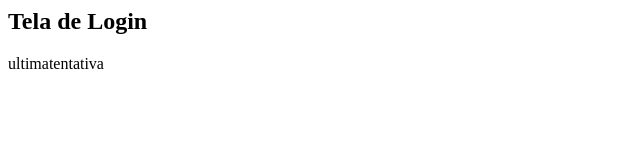
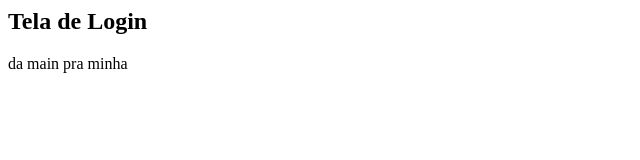
Before and after one commit to linoaulaspucpr/exerciciobes, a plain HTML site: page index.html in a window 1280 px wide. Shown: the full height of the page, 0-640 px from the left. Drawn offline with Linux system fonts and the light colour scheme.

Commit message:
teste na main

```diff
--- a/index.html
+++ b/index.html
@@ -9,7 +9,7 @@
 
         <h2> Tela de Login </h2>
 
-        ultimatentativa
+        da main pra minha
 
     </body>
 
```
